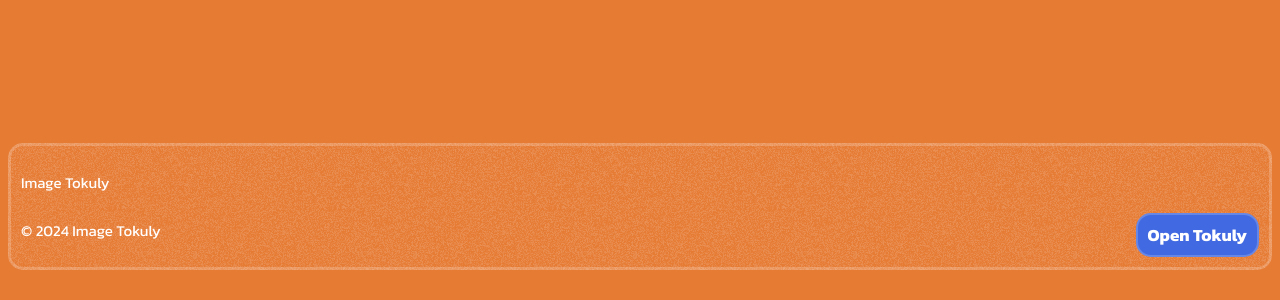
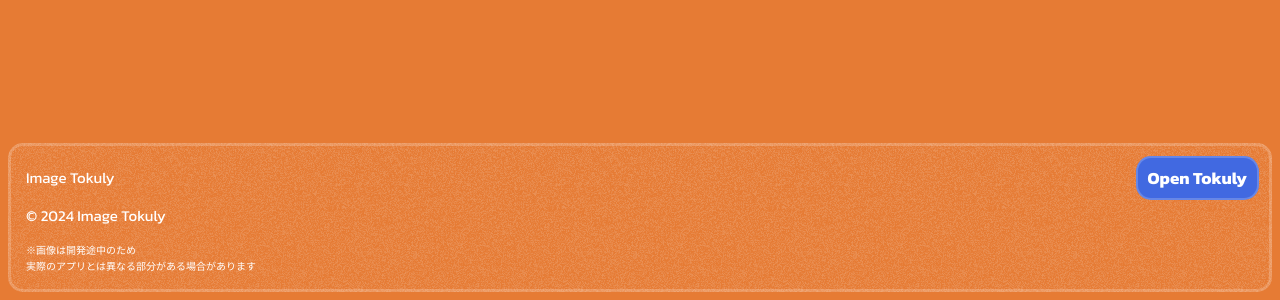
Before and after one commit to nikkou-0814/ImageTokuly, a plain HTML site: page site/index.html in a window 1280 px wide. Shown: the part 1865-2165 px from the top of the page. Before the commit the page ends 2143 px from the top, so only its background shows below. Drawn offline with Linux system fonts and the light colour scheme; a web font is replaced by a local one.

Commit message:
Update UI and footer styling

```diff
--- a/site/index.html
+++ b/site/index.html
@@ -34,16 +34,16 @@
             <h1 class="toppage-text1" id="toppage-text1">Image Tokuly</h1>
             <p class="toppage-text2" id="toppage-text2"><span class="glow">画像</span>をアップロードするアプリ</p>
         </div>
-        <p class="toppagea" id="toppage-text2">※画像は開発中のアプリのため<br>実際のアプリとは異なる部分がある場合があります</p>
     </div>
 
     <div style="height: 2000px;"></div>
 
     <footer class="footers">
         <div class="footer">
-            <div class="footer-text">
+            <div class="footer-texts">
                 <p class="footer-text">Image Tokuly</p>
                 <p class="footer-text">© 2024 Image Tokuly</p>
+                <p class="footer-text" style="font-size: 10px;">※画像は開発途中のため<br>実際のアプリとは異なる部分がある場合があります</p>
                 <a href="https://tokuly.com" style="text-decoration: none;">
                     <div class="tokuly">
                         <p id="tokuly-text">Open Tokuly</p>
--- a/site/style.css
+++ b/site/style.css
@@ -90,7 +90,7 @@ body{
     width: 80%;
     max-width: 400px;
     border-radius: 30px;
-    padding: 15px 0 15px 0;
+    padding: 10px 0 10px 0;
     opacity: 0;
     transform: scale(0.8);
     filter: blur(10px);
@@ -100,7 +100,7 @@ body{
 .img{
     border-radius: 20px;
     aspect-ratio: 9/19.5;
-    width: 90%;
+    width: 95%;
 }
 
 .toppage-text{
@@ -169,7 +169,7 @@ body{
     border: 3px solid rgb(255, 255, 255, 0.2);
 }
 
-.footer-text{
+.footer-texts{
     color: white;
     font-size: 15px;
     padding: 5px;
@@ -190,7 +190,7 @@ body{
     transition: all 0.4s;
     position: absolute;
     right: 10px;
-    bottom: 10px;
+    top: 10px;
     transition: all 0.5s cubic-bezier(0.22, 1, 0.36, 1);
     border: 2px solid rgb(255, 255, 255, 0.2);
 }
@@ -216,4 +216,5 @@ body{
 .footer-text{
     color: white;
     font-size: 15px;
+    padding-left: 10px;
 }
```
Also changed, not shown: 1 other file.
